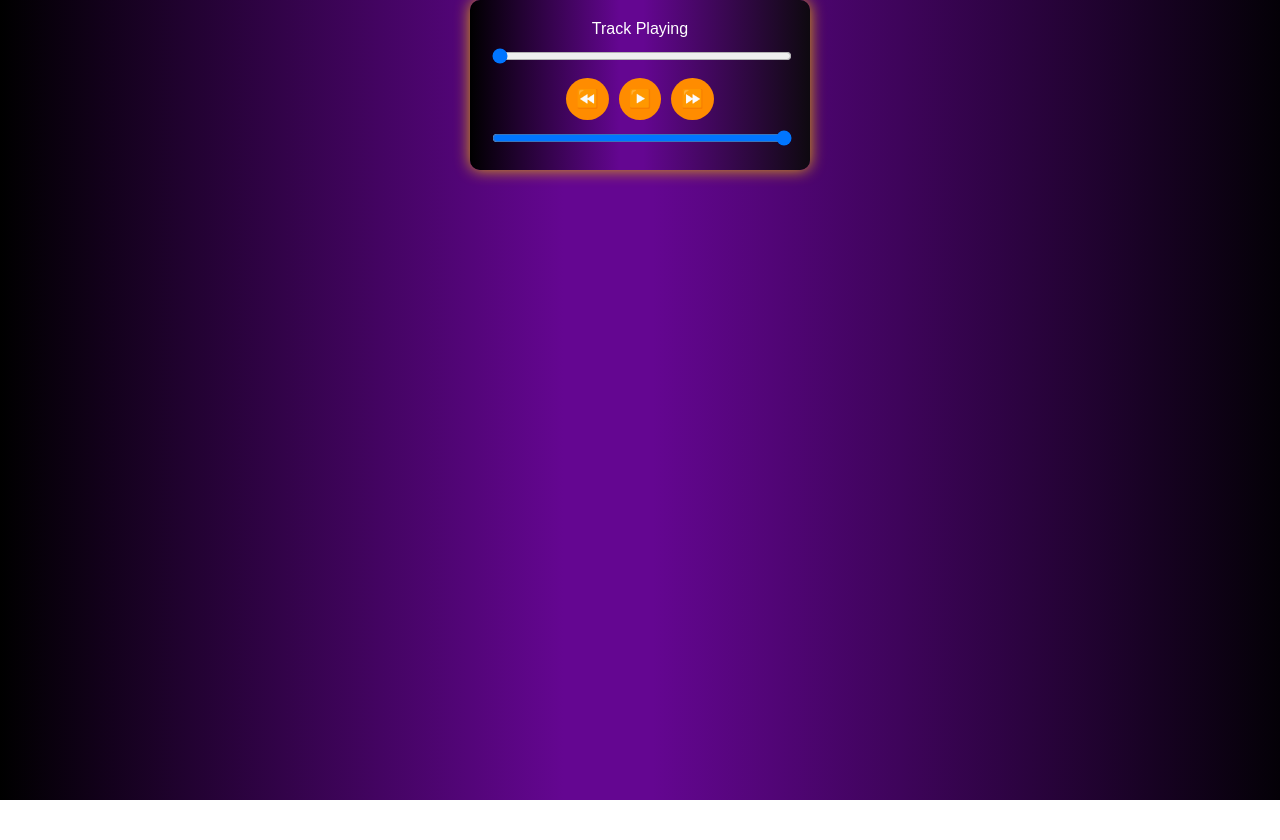
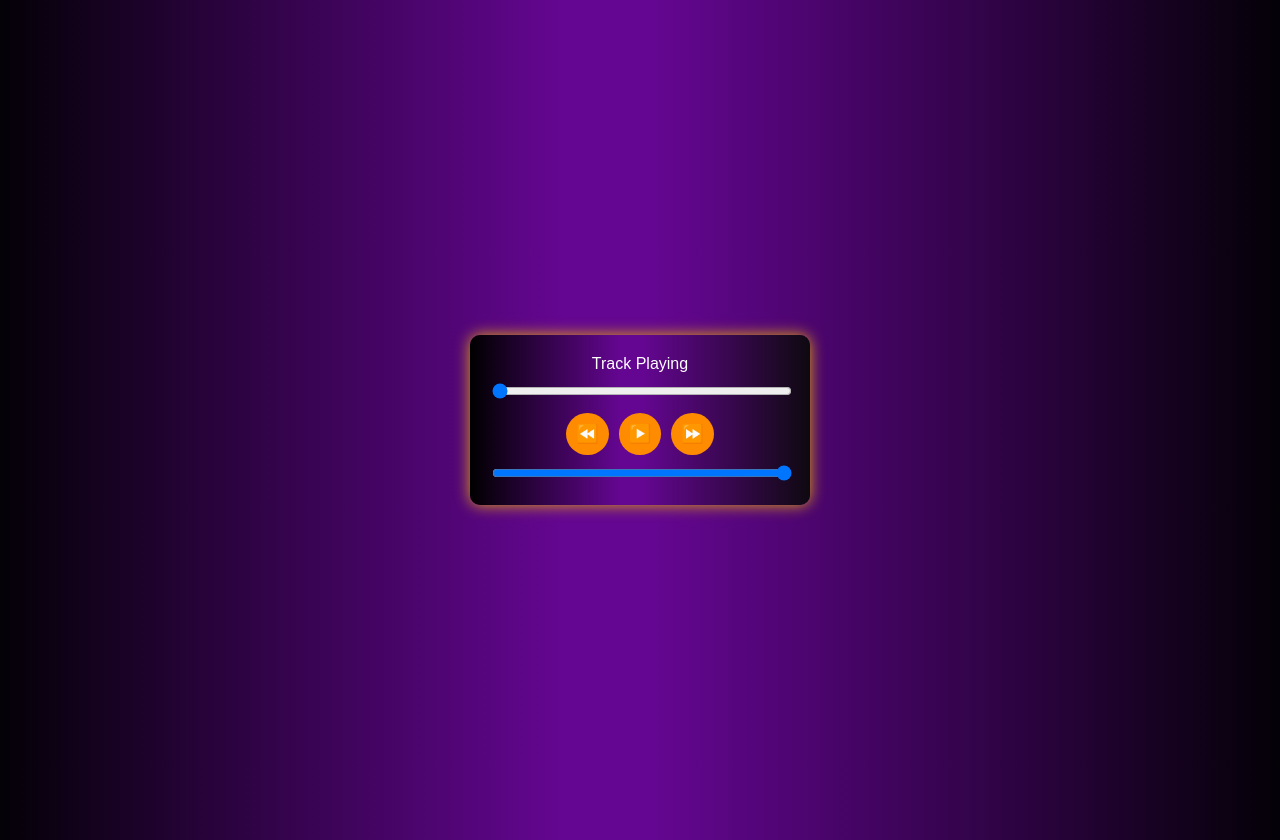
Before and after one commit to 2023154/MusicPlayerAPP, a plain HTML site: page app.html in a window 1280 px wide. Before the commit the page ends 800 px from the top, so only its background shows below. Drawn offline with Linux system fonts and the light colour scheme.

Commit message:
Update musicplayer.css
MusicPlayer centralized

```diff
--- a/musicplayer.css
+++ b/musicplayer.css
@@ -1,9 +1,11 @@
 body{
+    min-height: 100vh;
+    padding: 20px;
     font-family: Arial, sans-serif;
     display: flex;
     justify-content: center;
     align-items: center;
-    background: linear-gradient(90deg, rgba(0,0,0,1) 0%, rgba(100,6,145,1) 44%, rgb(100, 6, 145) 51%, rgb(4, 1, 7) 100%);
+    background: linear-gradient(90deg, rgb(4, 1, 7) 0%, rgb(100, 6, 145) 44%, rgb(100, 6, 145) 51%, rgb(4, 1, 7) 100%);
     color: white;
     margin: 0;
 }
```
